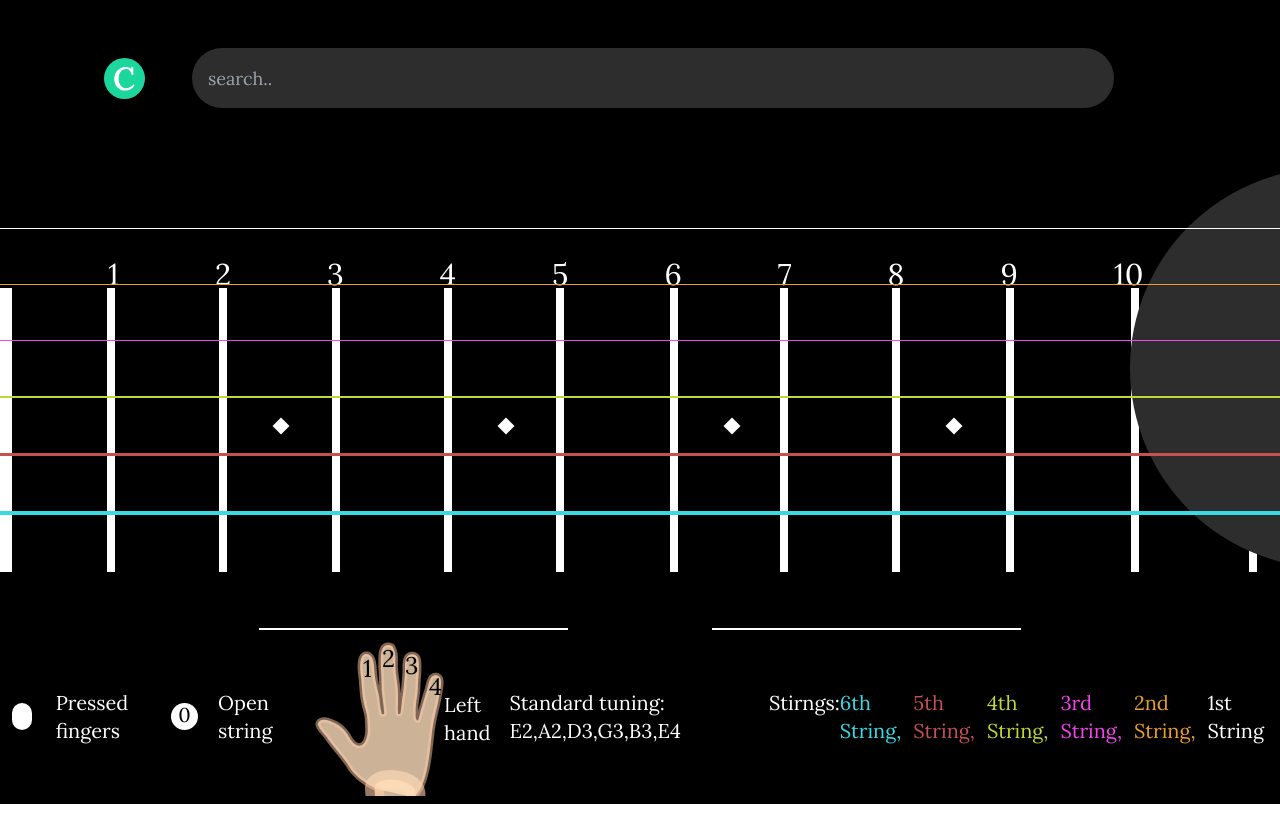
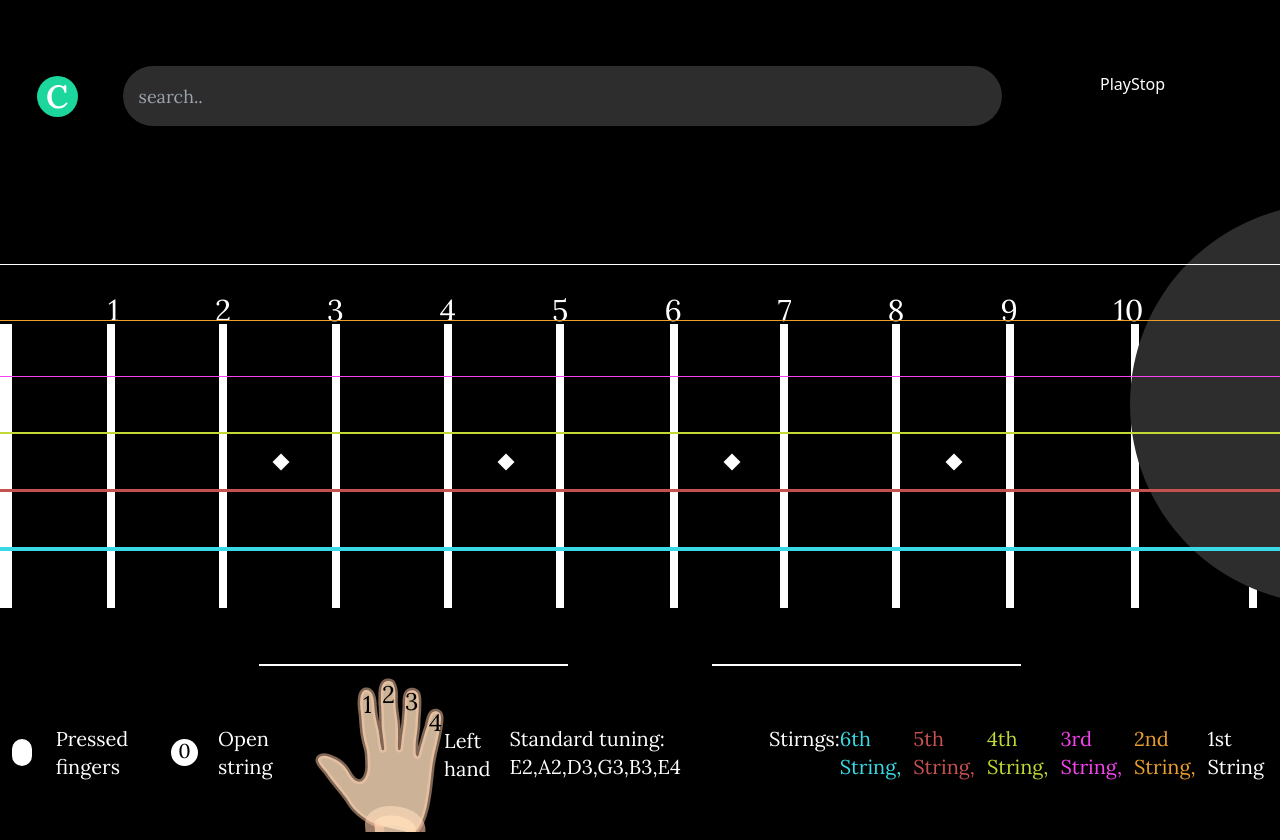
Before and after one commit to sharmamayank221/diachords, a Next.js app: page / in a window 1280 px wide. Before the commit the page ends 804 px from the top, so only its background shows below. Built offline with nearby package versions, Linux system fonts and the light colour scheme.

Commit message:
fix: next build

```diff
--- a/src/components/Header.tsx
+++ b/src/components/Header.tsx
@@ -3,6 +3,7 @@ import React from "react";
 import Searchbar from "@/components/SearchBar";
 import Image from "next/image";
 import Link from "next/link";
+import AudioPlayer from "./Player/AudioPlayer";
 
 export default function Header() {
   return (
@@ -17,6 +18,7 @@ export default function Header() {
           <div className="w-[80%]">
             <Searchbar />
           </div>
+          <AudioPlayer />
         </div>
       </div>
     </div>
--- /dev/null
+++ b/src/components/Player/AudioPlayer.tsx
@@ -0,0 +1,86 @@
+import { useState } from "react";
+
+function AudioPlayer(): JSX.Element {
+  const [midiOutput, setMidiOutput] = useState<MIDIOutput | null>(null);
+  const [notes, setNotes] = useState<number[]>([48, 55, 60, 64, 67]);
+  const [currentNote, setCurrentNote] = useState<number>(0);
+  const [playing, setPlaying] = useState<boolean>(false);
+
+  function playMidiNote(noteNumber: number): void {
+    if (midiOutput === null) {
+      console.log("No MIDI output available");
+      return;
+    }
+
+    const NOTE_ON = 0x90;
+    const NOTE_VELOCITY = 127;
+
+    midiOutput.send([NOTE_ON, noteNumber, NOTE_VELOCITY]);
+  }
+
+  function stopMidiNote(noteNumber: number): void {
+    if (midiOutput === null) {
+      console.log("No MIDI output available");
+      return;
+    }
+
+    const NOTE_OFF = 0x80;
+
+    midiOutput.send([NOTE_OFF, noteNumber, 0]);
+  }
+
+  function play(): void {
+    if (!playing) {
+      setPlaying(true);
+      setCurrentNote(0);
+      playNextNote();
+    }
+  }
+
+  function playNextNote(): void {
+    if (currentNote < notes.length) {
+      const noteNumber = notes[currentNote];
+      playMidiNote(noteNumber);
+      setTimeout(() => {
+        stopMidiNote(noteNumber);
+        setCurrentNote(currentNote + 1);
+        playNextNote();
+      }, 500);
+    } else {
+      setPlaying(false);
+    }
+  }
+
+  function stop(): void {
+    setPlaying(false);
+    stopMidiNote(notes[currentNote]);
+    setCurrentNote(0);
+  }
+
+  function initMidi(): void {
+    navigator.requestMIDIAccess({ sysex: true }).then((midiAccess) => {
+      midiAccess.onstatechange = () => {
+        console.log("MIDI state changed:", midiAccess);
+      };
+
+      // Get the first output port
+      const output = midiAccess.outputs.values().next().value;
+      setMidiOutput(output);
+    });
+  }
+
+  return (
+    <div>
+      <h1>Play MIDI Notes</h1>
+      <button onClick={play} className="text-white">
+        Play
+      </button>
+      <button onClick={stop} className="text-white">
+        Stop
+      </button>
+      {midiOutput === null && <div>No MIDI output available</div>}
+    </div>
+  );
+}
+
+export default AudioPlayer;
--- a/src/pages/index.tsx
+++ b/src/pages/index.tsx
@@ -31,7 +31,7 @@ export default function Home() {
             data={singleData?.[0]}
           />
         </div>
-        <ChordName />
+        <ChordName singleDatafromDynamicPage={singleData} />
       </main>
     </>
   );
```
